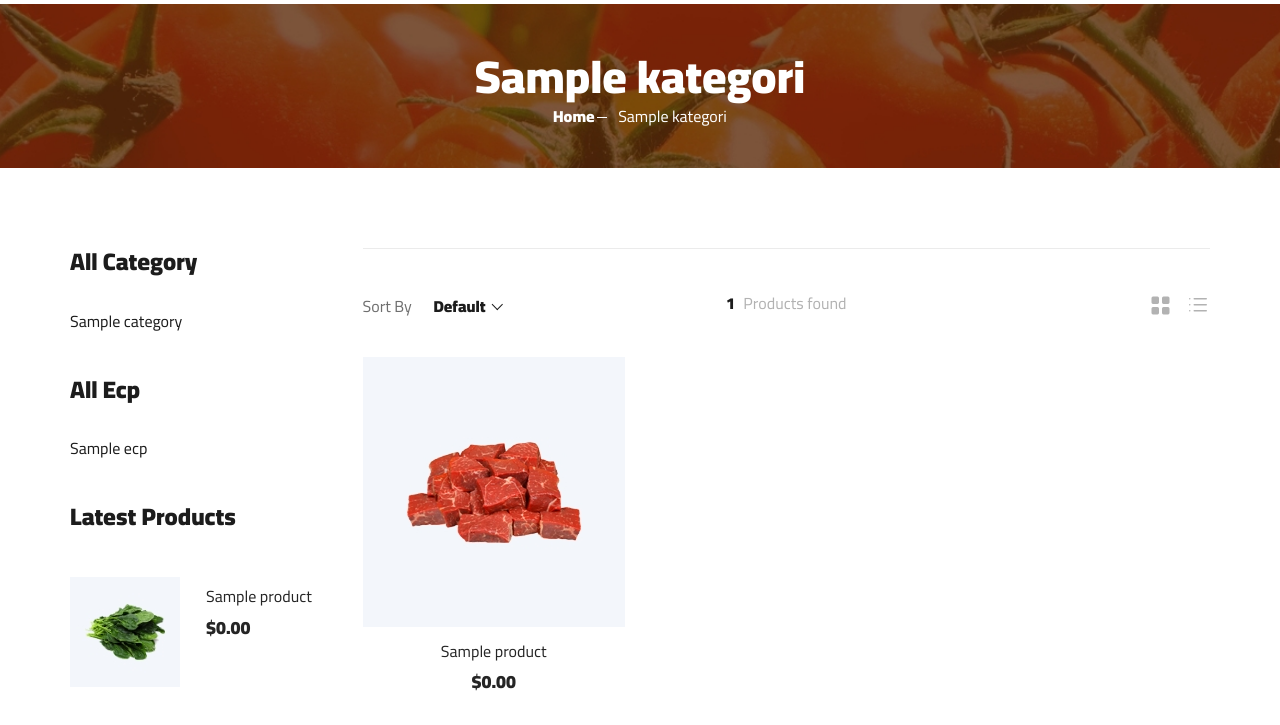
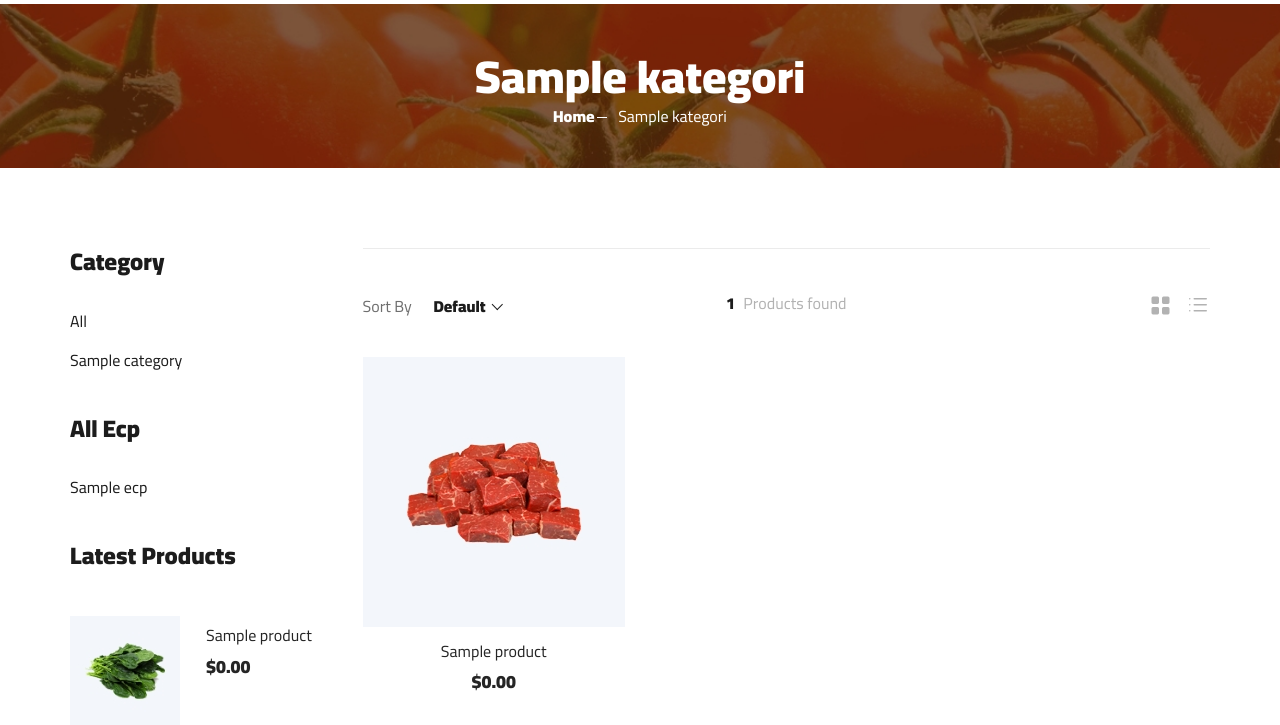
Before and after one commit to yusriyahf/ecp_kemendag, a CodeIgniter 4 app: the page made by app/Views/landing/product_category.php in a window 1280 px wide. Shown: the part 157-882 px from the top of the page. Run offline with PHP 8.4 and a stand-in for CodeIgniter, Linux system fonts and the light colour scheme; the template is opened without the code that fills it: most values are stand-ins (such as "Sample title", 1, 10 or a date in 2020); some libraries are stand-ins or nearby versions.

Commit message:
Integrate product category data on product category page from controller

```diff
--- a/app/Controllers/Product.php
+++ b/app/Controllers/Product.php
@@ -26,6 +26,7 @@ class Product extends BaseController
             'products' => $this->productModel->getAllproduct(),
             'categories' => $this->kategoriModel->findAll(),
             'latestProducts' => $this->productModel->orderBy('created_at', 'DESC')->limit(4)->findAll(),
+
             'totalProducts' => $this->productModel->countAllResults(false),
         ];
 
@@ -44,7 +45,7 @@ class Product extends BaseController
 
         $ecps = $this->ecpModel->findAll();
         $latestProducts = $this->productModel->orderBy('created_at', 'DESC')->limit(4)->findAll();
-        $totalProducts = $this->productModel->countAllResults(false);
+        $totalProducts = count($products);
 
         return view('landing/product_category', [
             'products' => $products,
--- a/app/Views/landing/product_category.php
+++ b/app/Views/landing/product_category.php
@@ -12,8 +12,9 @@
                         <span>All Category</span>
                     </div>
                     <ul>
+                        <li><a href="<?= base_url('product') ?>">All</a></li>
                         <?php foreach ($categories as $category): ?>
-                            <li><a href="#"><?= esc($category['nama_kategori']) ?></a></li>
+                            <li><a href="<?= base_url('product/' . $category['slug_kategori']) ?>"><?= esc($category['nama_kategori']) ?></a></li>
                         <?php endforeach; ?>
                     </ul>
                 </div>
@@ -72,8 +73,9 @@
             <div class="col-lg-3 col-md-5">
                 <div class="sidebar">
                     <div class="sidebar__item">
-                        <h4>All Category</h4>
+                        <h4>Category</h4>
                         <ul>
+                            <li><a href="<?= base_url('product') ?>">All</a></li>
                             <?php foreach ($categories as $category): ?>
                                 <li><a href="<?= base_url('product/' . $category['slug_kategori']) ?>"><?= esc($category['nama_kategori']) ?></a></li>
                             <?php endforeach; ?>
@@ -342,9 +344,9 @@
                             <div class="product__item">
                                 <div class="product__item__pic set-bg" data-setbg="<?= base_url('landing/img/product/product-1.jpg') ?>">
                                     <ul class="product__item__pic__hover">
-                                        <li><a href="<?= base_url('#') ?>"><i class="fa fa-heart"></i></a></li>
-                                        <li><a href="<?= base_url('#') ?>"><i class="fa fa-retweet"></i></a></li>
-                                        <li><a href="<?= base_url('#') ?>"><i class="fa fa-shopping-cart"></i></a></li>
+                                        <li> <a href="https://wa.me/<?= $product['wa_pemesanan'] ?>?text=<?= urlencode('Halo, saya tertarik dengan produk ' . $product['nama_produk']) ?>" target="_blank">
+                                                <i class="fa fa-whatsapp"></i>
+                                            </a></li>
                                     </ul>
                                 </div>
                                 <div class="product__item__text">
--- a/app/Views/landing/product_detail.php
+++ b/app/Views/landing/product_detail.php
@@ -12,6 +12,7 @@
                         <span>All Category</span>
                     </div>
                     <ul>
+                        <li><a href="<?= base_url('product') ?>">All</a></li>
                         <?php foreach ($categories as $category): ?>
                             <li><a href="<?= base_url('product/' . $category['slug_kategori']) ?>"><?= esc($category['nama_kategori']) ?></a></li>
                         <?php endforeach; ?>
```
